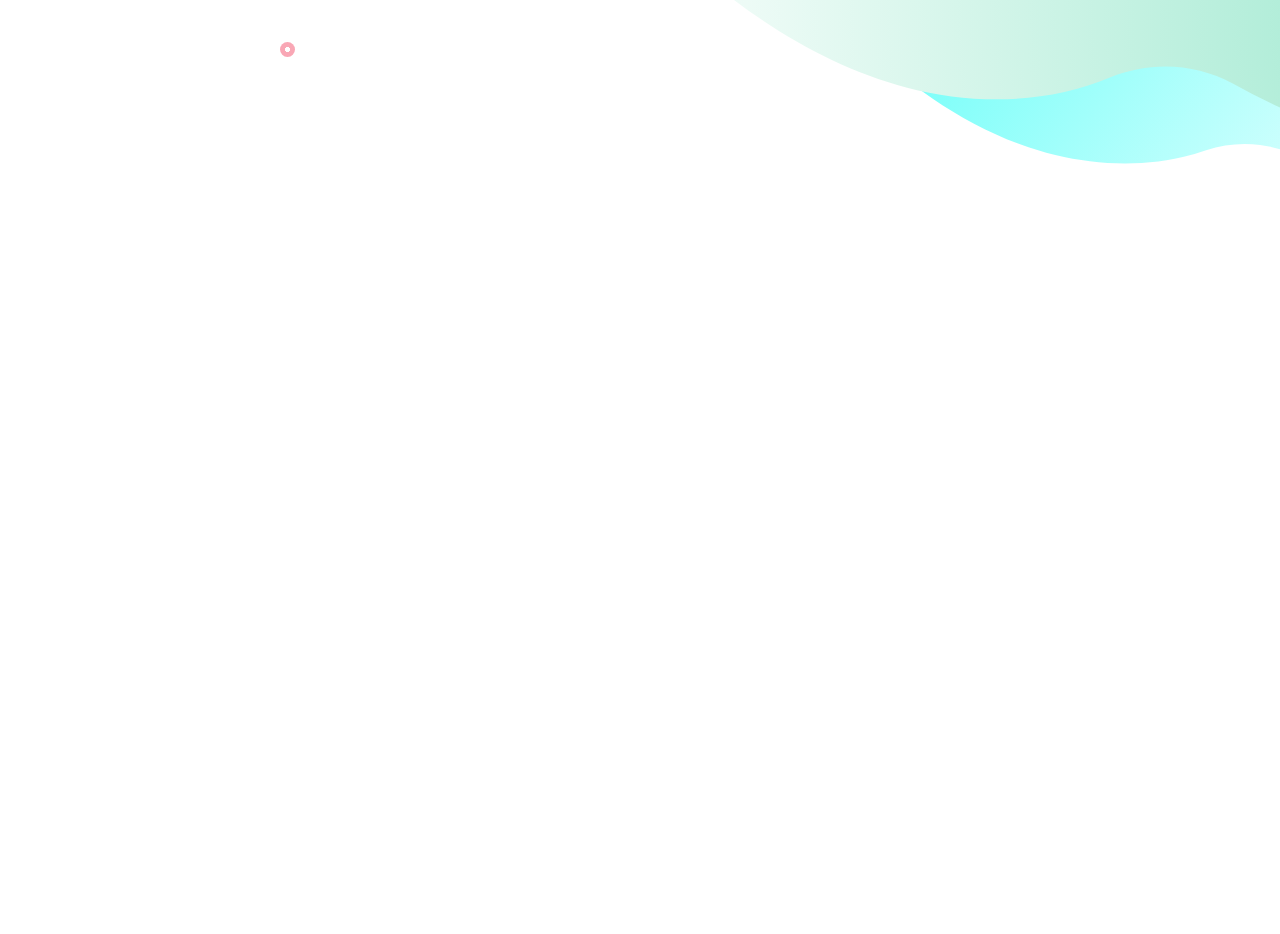
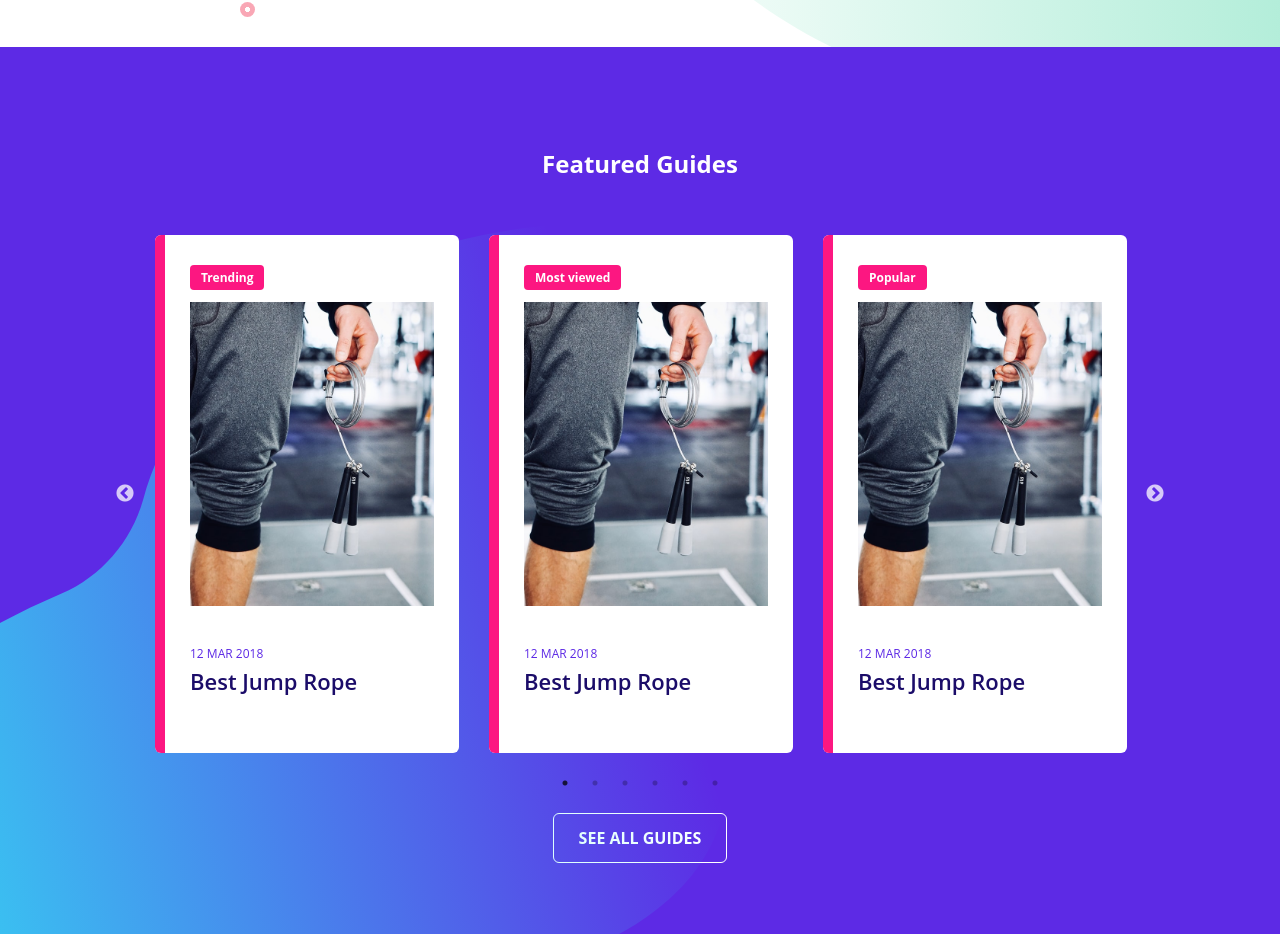
Before and after one commit to CodeyPacker/Learn.Fitness, a Next.js app: page / in a window 1280 px wide. Shown: the part 607-1541 px from the top of the page. Before the commit the page ends 800 px from the top, so only its background shows below. Built offline with nearby package versions, Linux system fonts and the light colour scheme.

Commit message:
Added featured guides section

```diff
--- a/package.json
+++ b/package.json
@@ -11,7 +11,9 @@
   "dependencies": {
     "next": "11.1.0",
     "react": "17.0.2",
-    "react-dom": "17.0.2"
+    "react-dom": "17.0.2",
+    "react-slick": "^0.28.1",
+    "slick-carousel": "^1.8.1"
   },
   "devDependencies": {
     "eslint": "7.32.0",
--- a/pages/index.js
+++ b/pages/index.js
@@ -2,6 +2,7 @@ import Head from "next/head";
 import Image from "next/image";
 import Header from "../src/components/header/Header";
 import Hero from "../src/components/hero/Hero";
+import FeaturedGuides from "../src/components/featured-guides/FeaturedGuides";
 import yellowBlobMobile from "../public/header/yellow-blob-mobile.svg";
 import yellowBlob from "../public/header/yellow-blob.svg";
 import theme from "../theme";
@@ -26,6 +27,7 @@ export default function Home() {
         </div>
         <Header />
         <Hero />
+        <FeaturedGuides/>
       </main>
       <style jsx>{`
         header {
@@ -60,7 +62,6 @@ export default function Home() {
         }
 
         .main-content {
-          padding: 10px 15px;
           min-height: 100vh;
           width: 100vw;
         }
--- /dev/null
+++ b/src/components/featured-guides/FeaturedGuides.js
@@ -0,0 +1,148 @@
+import Image from "next/image";
+import theme from "../../../theme";
+import "slick-carousel/slick/slick.css";
+import "slick-carousel/slick/slick-theme.css";
+import styles from "../../../styles/Home.module.css";
+import React from "react";
+import Slider from "react-slick";
+import Button from "../global/Button";
+import blueBlob from "../../../public/featured-guides/blue-blob.svg";
+import jumproping from "../../../public/guide-cards/jumproping.jpg";
+import GuideCard from "../../components/global/GuideCard";
+
+export default function FeaturedGuides() {
+  let numberOfSlides = 1;
+
+  if (typeof window !== "undefined") {
+    if (window.innerWidth > 600) {
+      numberOfSlides = 3;
+    }
+  }
+
+  var settings = {
+    dots: true,
+    infinite: true,
+    speed: 500,
+    slidesToShow: numberOfSlides,
+    slidesToScroll: 1,
+  };
+
+  return (
+    <div className="guides-bg">
+      <div className={styles.constraint}>
+        <div className="blue-blob">
+          <Image src={blueBlob} alt="" />
+        </div>
+        <div className="content">
+          <h2 className="heading">Featured Guides</h2>
+          <Slider {...settings}>
+            <div>
+              <GuideCard
+                colorTheme="pink"
+                tag="Trending"
+                imgSrc={jumproping}
+                imgAlt="jumproping"
+                date="12 MAR 2018"
+                title="Best Jump Rope"
+              />
+            </div>
+            <div>
+              <GuideCard
+                colorTheme="pink"
+                tag="Most viewed"
+                imgSrc={jumproping}
+                imgAlt="jumproping"
+                date="12 MAR 2018"
+                title="Best Jump Rope"
+              />
+            </div>
+            <div>
+              <GuideCard
+                colorTheme="pink"
+                tag="Popular"
+                imgSrc={jumproping}
+                imgAlt="jumproping"
+                date="12 MAR 2018"
+                title="Best Jump Rope"
+              />
+            </div>
+            <div>
+              <GuideCard
+                colorTheme="pink"
+                tag="New"
+                imgSrc={jumproping}
+                imgAlt="jumproping"
+                date="12 MAR 2018"
+                title="Best Jump Rope"
+              />
+            </div>
+            <div>
+              <GuideCard
+                colorTheme="pink"
+                tag="tag"
+                imgSrc={jumproping}
+                imgAlt="jumproping"
+                date="12 MAR 2018"
+                title="Best Jump Rope"
+              />
+            </div>
+            <div>
+              <GuideCard
+                colorTheme="pink"
+                tag="tag"
+                imgSrc={jumproping}
+                imgAlt="jumproping"
+                date="12 MAR 2018"
+                title="Best Jump Rope"
+              />
+            </div>
+          </Slider>
+          <div className="cta">
+            <Button text="SEE ALL GUIDES" href="#guides" theme="outline" />
+          </div>
+        </div>
+      </div>
+      <style jsx>{`
+        .guides-bg {
+          position: relative;
+          background-color: ${theme.colors.purple};
+          padding: 100px 0;
+        }
+
+        .content {
+          z-index: 2;
+        }
+
+        .heading {
+          color: ${theme.colors.white};
+          margin: 0 15px 40px;
+          text-align: center;
+        }
+
+        .cta {
+          margin-top: 45px;
+          padding: 0 15px;
+        }
+
+        .blue-blob {
+          position: absolute;
+          bottom: -15%;
+          left: -15%;
+          pointer-events: none;
+        }
+
+        .slick-dots .slick-active {
+          color: white;
+        }
+
+        @media only screen and (min-width: ${theme.breakpoints.desktopMin}) {
+          .cta {
+            width: fit-content;
+            margin-right: auto;
+            margin-left: auto;
+          }
+        }
+      `}</style>
+    </div>
+  );
+}
--- a/src/components/global/Button.js
+++ b/src/components/global/Button.js
@@ -3,13 +3,44 @@ import headerLogo from "../../../public/header/lightbulb-logo.svg";
 import theme from "../../../theme";
 import styles from "../../../styles/Home.module.css";
 
-const Button = ({ text, href, type = "anchor" }) => {
+const Button = ({ text, href, type = "anchor", theme }) => {
   return type === "anchor" ? (
-    <a className={styles.button} href={href}>
+    <a className={`${styles.button} ${theme} button`} href={href}>
       {text}
+
+      <style jsx>{`
+        .button {
+          display: block;
+          text-align: center;
+          background-color: #41d3a2;
+          color: #1b0c69;
+          padding: 8px 20px;
+          transition: color 0.3s;
+          border-radius: 6px;
+          font-weight: 700;
+        }
+
+        .button:hover {
+          background-color: #36f3b4;
+        }
+
+        .button.outline {
+          background-color: transparent;
+          border: 1px solid white;
+          border-radius: 6px;
+          color: white;
+          padding: 13px 25px;
+          transition: background-color 0.3s;
+        }
+
+        .button.outline:hover {
+          background-color: #1b0c69;
+        }
+
+      `}</style>
     </a>
   ) : (
-    <button className={styles.button}>{text}</button>
+    <button className={`${styles.button}`}>{text}</button>
   );
 };
 
--- /dev/null
+++ b/src/components/global/GuideCard.js
@@ -0,0 +1,74 @@
+import Image from "next/image";
+import theme from "../../../theme";
+import styles from "../../../styles/Home.module.css";
+
+const GuideCard = ({ colorTheme, tag, imgSrc, imgAlt, date, title }) => {
+  return (
+    <article className={`guide-card`}>
+      <div className="content">
+        <span className="tag">{tag}</span>
+        <div className="image-container">
+          <Image src={imgSrc} alt={imgAlt} />
+        </div>
+        <span className="date">{date}</span>
+        <h3 className="title">{title}</h3>
+      </div>
+
+      <style jsx>{`
+        .guide-card {
+          background-color: transparent;
+          padding: 15px;
+        }
+
+        .content {
+          position: relative;
+          background-color: ${theme.colors.white};
+          padding: 30px 25px 35px 35px;
+          border-radius: 6px;
+        }
+
+        .content:before {
+          position: absolute;
+          content: '';
+          top: 0;
+          left: 0;
+          bottom: 0;
+          background-color: ${theme.colors[colorTheme]};
+          width: 10px;
+          border-top-left-radius: 6px;
+          border-bottom-left-radius: 6px;
+        }
+
+        .tag {
+          display: inline-block;
+          color: ${theme.colors.white};
+          padding: 4px 11px;
+          border-radius: 4px;
+          font-size: 12px;
+          font-weight: bold;
+          margin-bottom: 12px;
+          background-color: ${theme.colors[colorTheme]};
+        }
+
+        .image-container {
+          margin-bottom: 30px;
+        }
+
+        .date {
+          display: inline-block;
+          font-size: 12px;
+          color: ${theme.colors.purple};
+          margin-bottom: 4px;
+        }
+
+        .title {
+          color: ${theme.colors.blue};
+          font-size: 22px;
+          font-weight: 600;
+        }
+      `}</style>
+    </article>
+  );
+};
+
+export default GuideCard;
--- a/src/components/header/Header.js
+++ b/src/components/header/Header.js
@@ -36,6 +36,8 @@ const Header = () => {
         header {
           justify-content: space-between;
           display: flex;
+          z-index: 2;
+          position: relative;
         }
 
         .nav {
--- a/src/components/header/MobileNav.js
+++ b/src/components/header/MobileNav.js
@@ -80,14 +80,14 @@ const MobileNav = () => {
           height: 100vh;
           position: absolute;
           background-color: black;
-          z-index: 9;
+          z-index: 10;
         }
 
         .mobile-nav {
           top: 0;
           right: 0;
           bottom: 0;
-          z-index: 10;
+          z-index: 11;
           height: 100vh;
           display: flex;
           padding-top: 80px;
--- a/src/components/hero/Hero.js
+++ b/src/components/hero/Hero.js
@@ -17,7 +17,9 @@ const Hero = () => {
           <p className="subheading">
             Useful fitness information from certified fitness professionals.
           </p>
-          <Button text="View Guides" href="#guides" />
+          <div className="cta">
+            <Button text="View Guides" href="#guides" />
+          </div>
         </div>
         <div className="images">
           <div className="two-blobs">
@@ -30,8 +32,9 @@ const Hero = () => {
       </div>
       <style jsx>{`
         .hero {
-          padding: 30px 0px;
+          padding: 30px 15px;
           position: relative;
+          z-index: -1;
         }
 
         .heading {
@@ -51,13 +54,23 @@ const Hero = () => {
         .images {
           position: relative;
           margin-top: ${theme.spacing.large};
+          pointer-events: none;
+          z-index: 1;
         }
 
         .two-blobs {
           position: absolute;
           transform: translateX(-30px);
           width: 550px;
-          top: -50px;
+          top: -110px;
+        }
+
+        .content {
+          z-index: 2;
+        }
+
+        .cta {
+          width: fit-content;
         }
 
         @media only screen and (min-width: ${theme.breakpoints.tabletMin}) {
@@ -70,7 +83,7 @@ const Hero = () => {
 
           .images {
             position: relative;
-            z-index: -1;
+            z-index: 1;
             max-width: 400px;
           }
 
--- a/src/components/hero/Sprinkles.js
+++ b/src/components/hero/Sprinkles.js
@@ -32,6 +32,7 @@ const Sprinkles = () => {
           width: 15px;
           height: 15px;
           transform-style: preserve-3d;
+          z-index: 10;
         }
 
         .sprinkle-1 {
@@ -151,7 +152,7 @@ const Sprinkles = () => {
           }
 
           .sprinkle-9 {
-            bottom: 0%;
+            bottom: 5%;
             left: 10%;
             background: radial-gradient(
               circle,
@@ -221,8 +222,8 @@ const Sprinkles = () => {
           }
 
           .sprinkle-15 {
-            top: 25%;
-            right: -30%;
+            top: 50%;
+            right: -23%;
             background: radial-gradient(
               circle,
               transparent 25%,
--- a/styles/Home.module.css
+++ b/styles/Home.module.css
@@ -1,18 +1,4 @@
 .constraint {
-  max-width: 900px;
+  max-width: 1000px;
   margin: 0 auto;
 }
-
-.button {
-  display: inline-block;
-  background-color: #41d3a2;
-  color: #1b0c69;
-  padding: 8px 20px;
-  transition: color 0.3s;
-  border-radius: 6px;
-  font-weight: 700;
-}
-
-.button:hover {
-  background-color: #36f3b4;
-}
--- a/styles/globals.css
+++ b/styles/globals.css
@@ -1,12 +1,16 @@
 html,
 body {
   position: relative;
-  overflow: hidden;
   min-height: 100vh;
   padding: 0;
   margin: 0;
   color: #264450;
   font-family: "Open Sans", sans-serif;
+}
+
+.main-content {
+  padding: 0;
+  overflow: hidden;
 }
 
 a,
```
Also changed, not shown: public/featured-guides/blue-blob.svg (added), public/guide-cards/jumproping.jpg (added).
